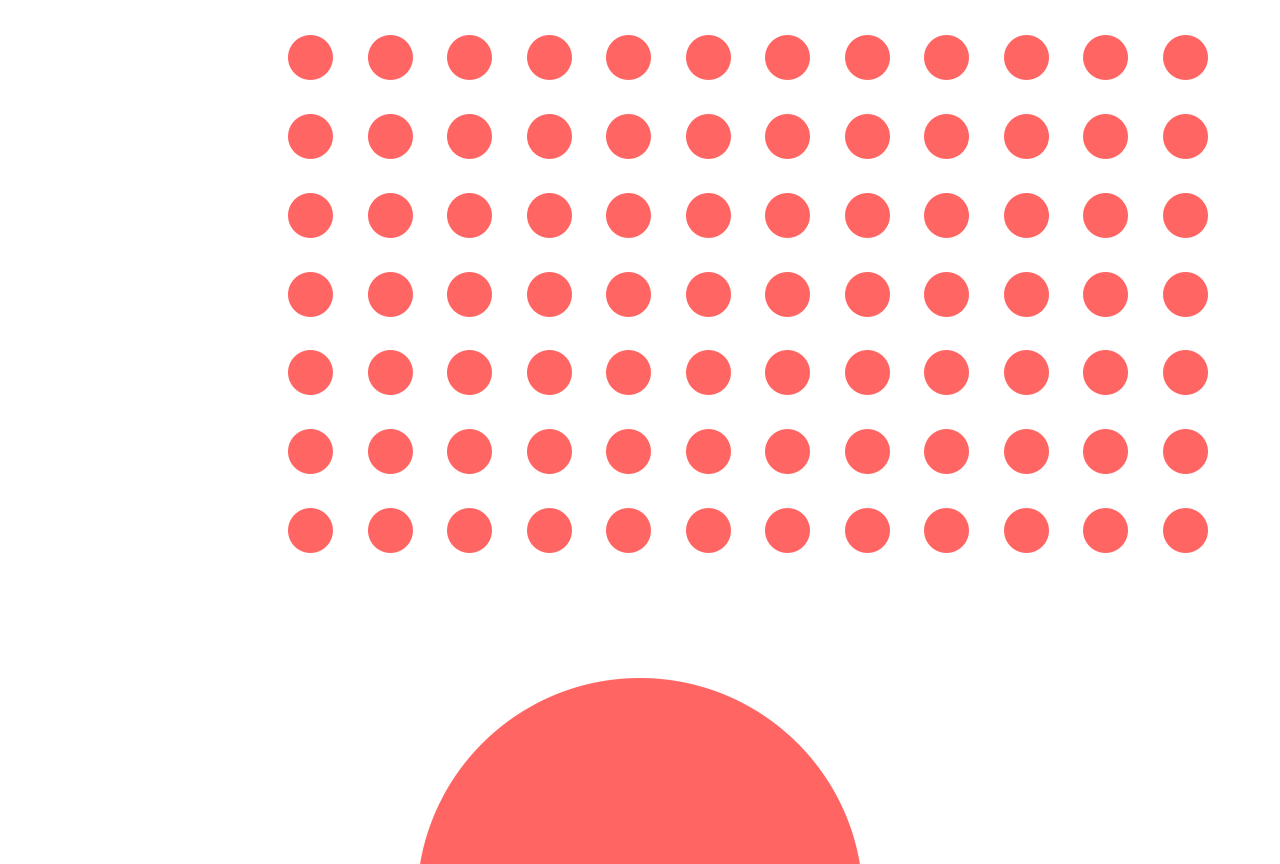
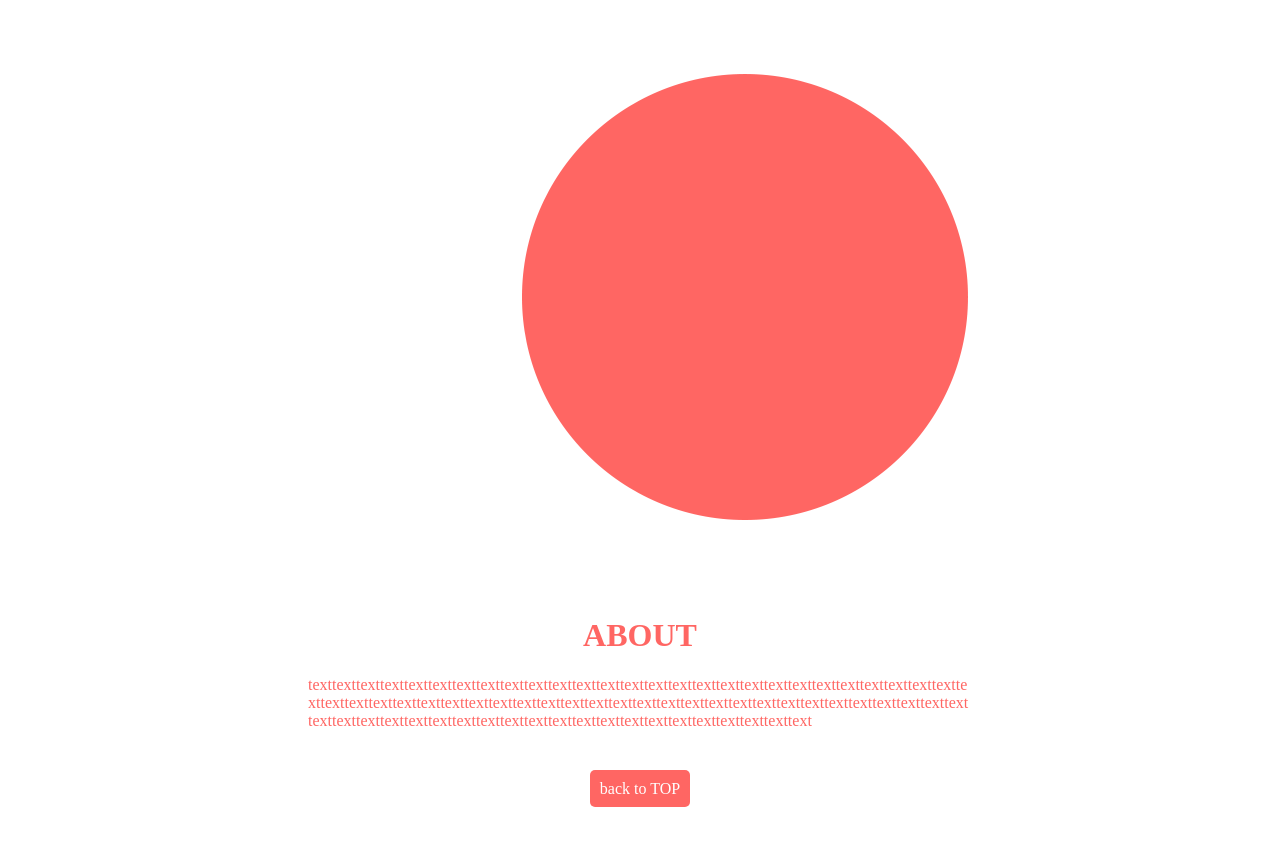
Before and after one commit to tnagata1980/tnagata1980.github.io, a plain HTML site: page about-en.html in a window 1280 px wide. Shown: the part 87-951 px from the top of the page. Drawn offline with Linux system fonts and the light colour scheme.

Commit message:
Update about-en.html

```diff
--- a/about-en.html
+++ b/about-en.html
@@ -15,7 +15,7 @@
       <a href="index-en.html">Tomoko Nagata</a></div>
     <div class="header-list">
     <ul>
-      <a href="index-en.html" class="link">EN/JP</a>
+      <a href="about-en.html" class="link">EN/JP</a>
       <a href="about-en.html" class="link">about</a>
       <a href="work-en.html" class="link">work</a>
       <a href="profile-en.html" class="link">profile</a>
@@ -23,9 +23,6 @@
   </div>
 </div>
 
-<div class="top">
-  <img src="back.png">
-</div>
 
 <main>
 
@@ -40,7 +37,7 @@
   </div>
 
   <div class"btn-about">
-    <a href="about-en.html" class="btn">see about</a>
+    <a href="index-en.html" class="btn">back to TOP</a>
   </div>
 </div>
 
```
